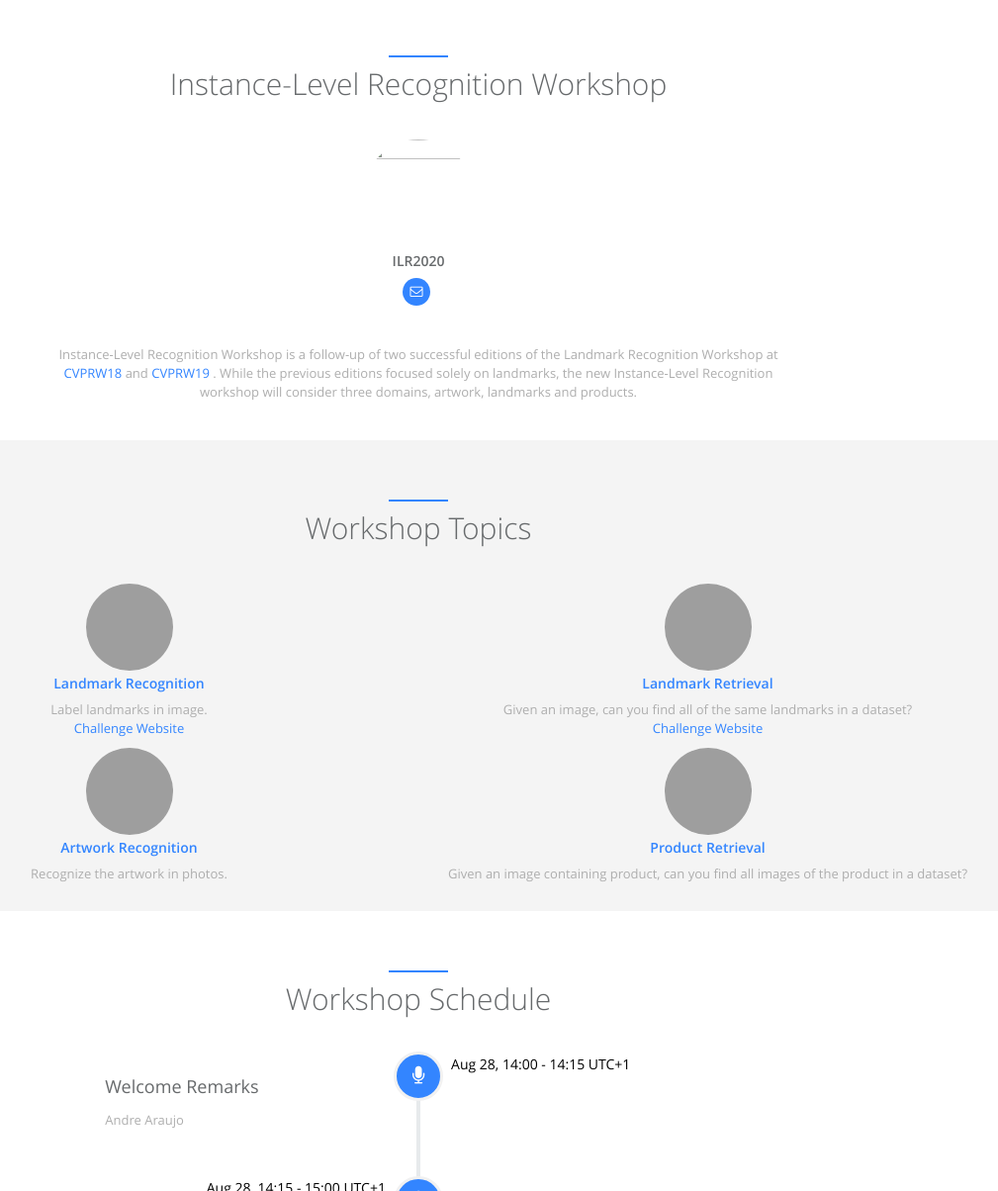
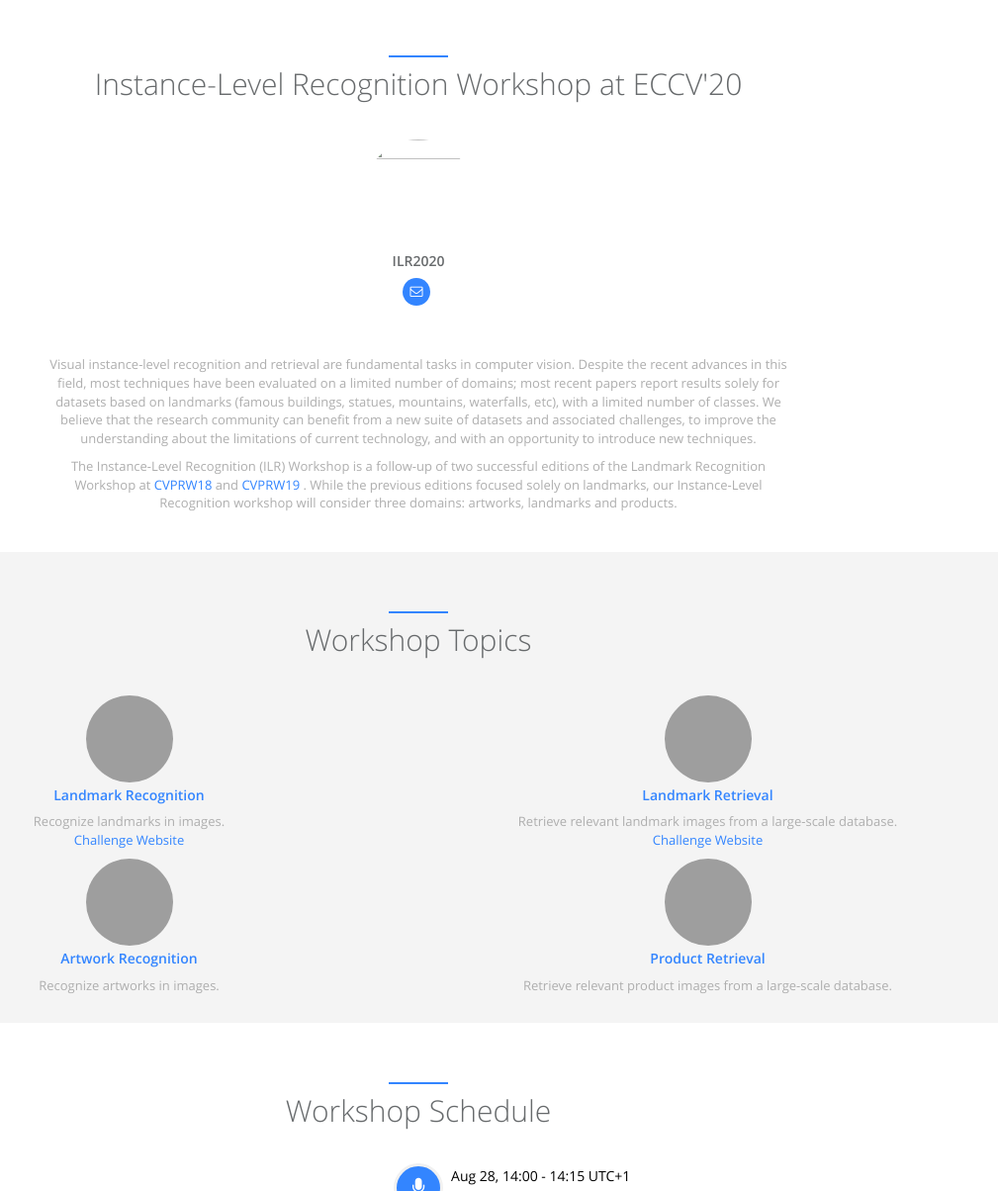
Before and after one commit to ilr-workshop/ECCVW2020, a Jekyll site: the page built from index.html, in a window 1280 px wide and 1400 px high, scrolled down 278 px, cut to the strip 196-1400 px from the top of the window. Shown: the whole strip at 99% size, without its empty margins (217-1226 px from the left). Built offline with Jekyll 4.4.1, drawn with Linux system fonts in a browser that asks for light colours; some of the changed text lies outside the part shown; grey boxes are pictures that could not be loaded.

Commit message:
Several small changes all around to improve website

```diff
--- a/_config.yml
+++ b/_config.yml
@@ -22,7 +22,8 @@ author:  # change following line to your infomation.
   email: ilr-workshop@googlegroups.com  # Leave blank if you don't have now
   #cv: http://cv.jarrekk.com  # An online CV can be printed as PDF, leave blank if you don't have now
   # skill icons are on avatar's left and right side. Reference urls are http://fontawesome.io/ and http://fizzed.com/oss/font-mfizz
-  desc: Instance-Level Recognition Workshop is a follow-up of two successful editions of the Landmark Recognition Workshop at <a href="https://landmarksworkshop.github.io/CVPRW2018" target="_blank"><span class="navy"> CVPRW18 </span></a> and  <a href="https://landmarksworkshop.github.io/CVPRW2019" target="_blank"><span class="navy"> CVPRW19 </span></a> . While the previous editions focused solely on landmarks, the new Instance-Level Recognition workshop will consider three domains, artwork, landmarks and products.
+  desc: >
+    <p>Visual instance-level recognition and retrieval are fundamental tasks in computer vision. Despite the recent advances in this field, most techniques have been evaluated on a limited number of domains; most recent papers report results solely for datasets based on landmarks (famous buildings, statues, mountains, waterfalls, etc), with a limited number of classes. We believe that the research community can benefit from a new suite of datasets and associated challenges, to improve the understanding about the limitations of current technology, and with an opportunity to introduce new techniques. </p><p>The Instance-Level Recognition (ILR) Workshop is a follow-up of two successful editions of the Landmark Recognition Workshop at <a href="https://landmarksworkshop.github.io/CVPRW2018" target="_blank"><span class="navy"> CVPRW18 </span></a> and  <a href="https://landmarksworkshop.github.io/CVPRW2019" target="_blank"><span class="navy"> CVPRW19 </span></a> . While the previous editions focused solely on landmarks, our Instance-Level Recognition workshop will consider three domains: artworks, landmarks and products.</p>
 # comment
   disqus:  # if you wanna comment feature, go to https://disqus.com/ to get your configuration; if not, comment following two lines.
   name: ILR2020
--- a/_data/index/challenge.yml
+++ b/_data/index/challenge.yml
@@ -4,23 +4,23 @@
 - name: Landmark Recognition
   i18n: Landmark_Recognition
   img: /static/assets/img/landing/landmark_recognition.png
-  desc: Label landmarks in image.
+  desc: Recognize landmarks in images.
   url: https://www.kaggle.com/c/landmark-recognition-2020
 
 - name: Landmark Retrieval
   i18n: Landmark_Retrieval
   img: /static/assets/img/landing/landmark_retrieval.png
-  desc: Given an image, can you find all of the same landmarks in a dataset?
+  desc: Retrieve relevant landmark images from a large-scale database.
   url: https://www.kaggle.com/c/landmark-retrieval-2020
 
 - name: Artwork Recognition
   i18n: Artwork_Recognition
   img: /static/assets/img/landing/artwork_recognition.png
-  desc: Recognize the artwork in photos.
+  desc: Recognize artworks in images.
   url:
 
 - name: Product Retrieval
   i18n: Product_Retrieval
   img: /static/assets/img/landing/product_retrieval.png
-  desc: Given an image containing product, can you find all images of the product in a dataset?
+  desc: Retrieve relevant product images from a large-scale database.
   url:
--- a/_data/index/timetable.yml
+++ b/_data/index/timetable.yml
@@ -56,13 +56,13 @@
   desc:
     detail: Tobias Weyand, Bingyi Cao and Cam Askew
     link:
-    host: Tobias Weyand
+    host:
   date:
     detail: Aug 28, 22:45 - 23:10 UTC+1
   icon: fa-microphone
 
 - name:
-    detail: Introduction to Artwork Recognition
+    detail: Artwork Recognition
   desc:
     detail: Guangxing Han and Giorgos Tolias
     link:
@@ -72,7 +72,7 @@
   icon: fa-microphone
 
 - name:
-    detail: Introduction to Product Retrieval
+    detail: Product Retrieval
   desc:
     detail: TBD
     link:
--- a/_data/landing.yml
+++ b/_data/landing.yml
@@ -8,7 +8,7 @@
 
 - id: Challenge
   i18n: nav.challenge
-  name: challenge
+  name: challenges
   tpl: challenge.html
   css: challenge
 
--- a/_includes/sections/about.html
+++ b/_includes/sections/about.html
@@ -2,7 +2,7 @@
     <div class="row m-b-lg">
         <div class="col-lg-12 text-center">
             <div class="navy-line"></div>
-            <h1><span data-i18n="about_me.about_me">Instance-Level Recognition Workshop</span></h1>
+            <h1><span data-i18n="about_me.about_me">Instance-Level Recognition Workshop at ECCV'20</span></h1>
             <!-- <p>Donec sed odio dui. Etiam porta sem malesuada magna mollis euismod.</p> -->
         </div>
     </div>
```
Also changed, not shown: 3 other files.
